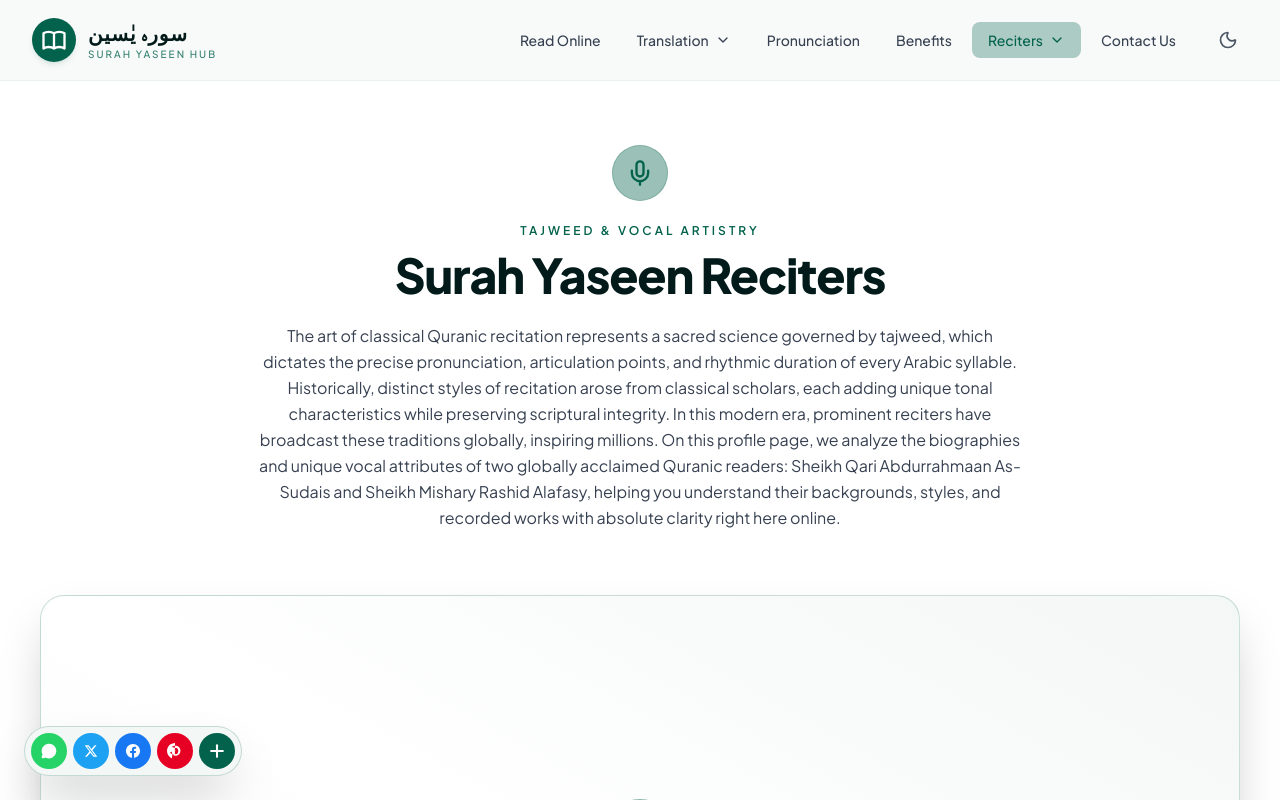
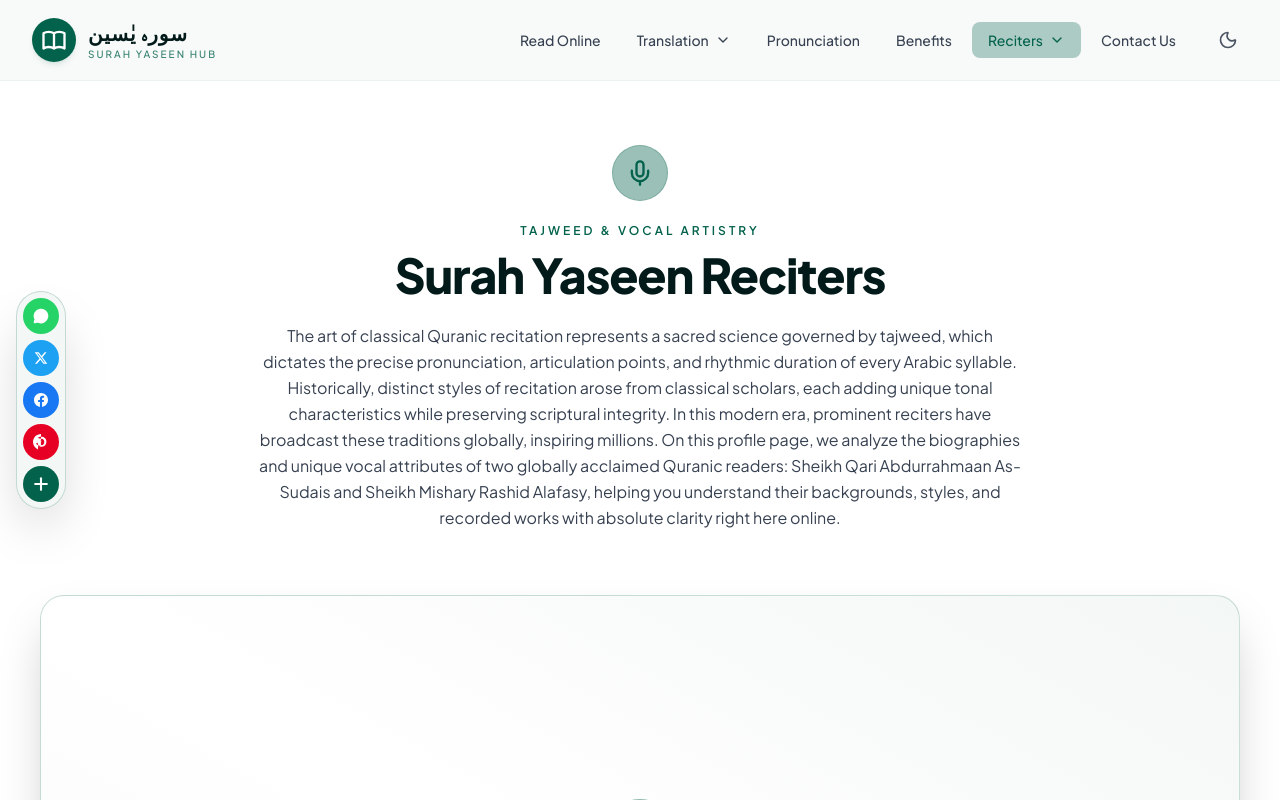
Before and after one commit to maliktaimoorraza/yaseen-surah, a Next.js app: page /reciters in a window 1280 px wide. Shown: the top 800 px of the page. Built offline with nearby package versions, Linux system fonts and the light colour scheme.

Commit message:
version 2.0

```diff
--- a/src/components/SocialShare.jsx
+++ b/src/components/SocialShare.jsx
@@ -80,8 +80,8 @@ export default function SocialShare({ title = "Surah Yaseen Web Platform", text
   return (
     <>
       {/* Floating Share Drawer */}
-      <div className="fixed left-6 bottom-6 z-40 no-print flex flex-col items-center">
-        <div className="flex items-center bg-dark-green border border-caribbean-green/20 rounded-full shadow-2xl p-1.5 gap-1.5 animate-in slide-in-from-left duration-300">
+      <div className="fixed left-2 md:left-4 top-1/2 -translate-y-1/2 z-40 no-print flex flex-col items-center">
+        <div className="flex flex-col items-center bg-dark-green border border-caribbean-green/20 rounded-full shadow-2xl p-1.5 gap-1.5 animate-in slide-in-from-left duration-300">
           {shareLinks.map((link) => (
             <a
               key={link.name}
```
